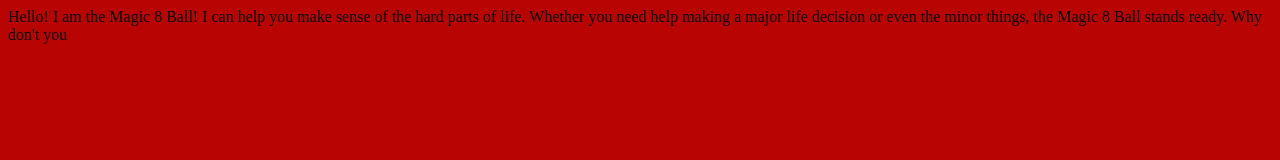
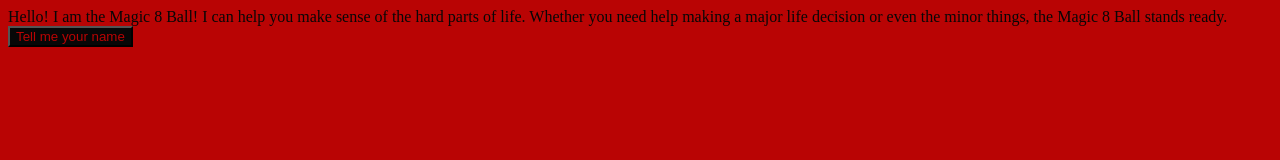
Before and after one commit to Mchave45/Magic-8-Ball, a plain HTML site: page index.html in a window 1280 px wide. Drawn offline with Linux system fonts and the light colour scheme.

Commit message:
'Initial commit'

```diff
--- a/index.html
+++ b/index.html
@@ -10,7 +10,7 @@
     Hello! I am the Magic 8 Ball!
   I can help you make sense of the hard parts of life. Whether you need help making a major life decision or even the minor things, the Magic 8 Ball stands ready.
 
-  Why don't you
+  <button>Tell me your name</button>
 
   </body>
 </html>
```
